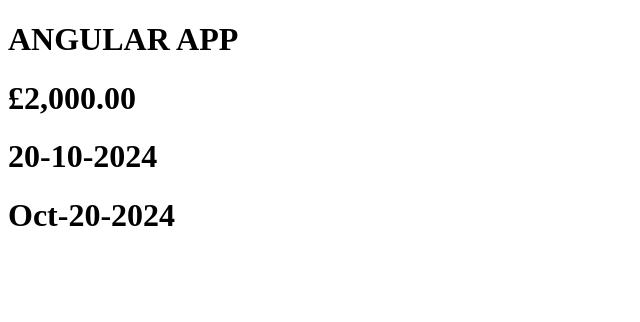
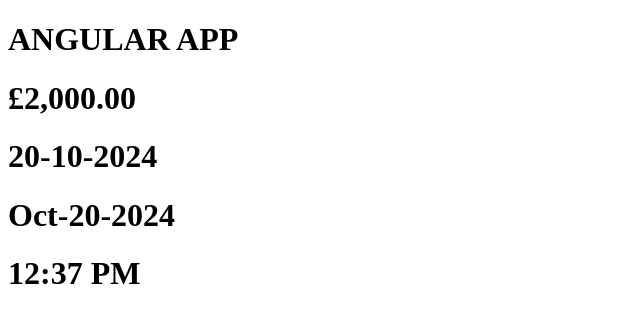
Before and after one commit to B00ttl3/Pipes-In-Angular, an Angular app: page / in a window 1280 px wide. Shown: the top 322 px of the page, without its empty margins (0-640 px from the left). Built offline with nearby package versions, Linux system fonts and the light colour scheme.

Commit message:
Learnt about how to show the time using custom pipes

```diff
--- a/src/app/app.component.html
+++ b/src/app/app.component.html
@@ -64,6 +64,11 @@
 
 <h1>{{ today | date : 'dd-MM-yyyy' }}</h1>
 
-<!-- incase we want to show the month in short form of its full month, then we will just use MMM instead of MM  -->
+<!-- incase we want to show the month in short form of its full month, then we will just use MMM instead of MM. and for Long form just use MMMM  -->
 
 <h1>{{ today | date : 'MMM-dd-yyyy' }}</h1>
+
+
+<!-- Time Formats: If we just want to show the time, just use hh for hours mm for minutes and then a to show if it is am or pm -->
+
+<h1>{{ today | date : 'hh:mm a' }}</h1>
```
